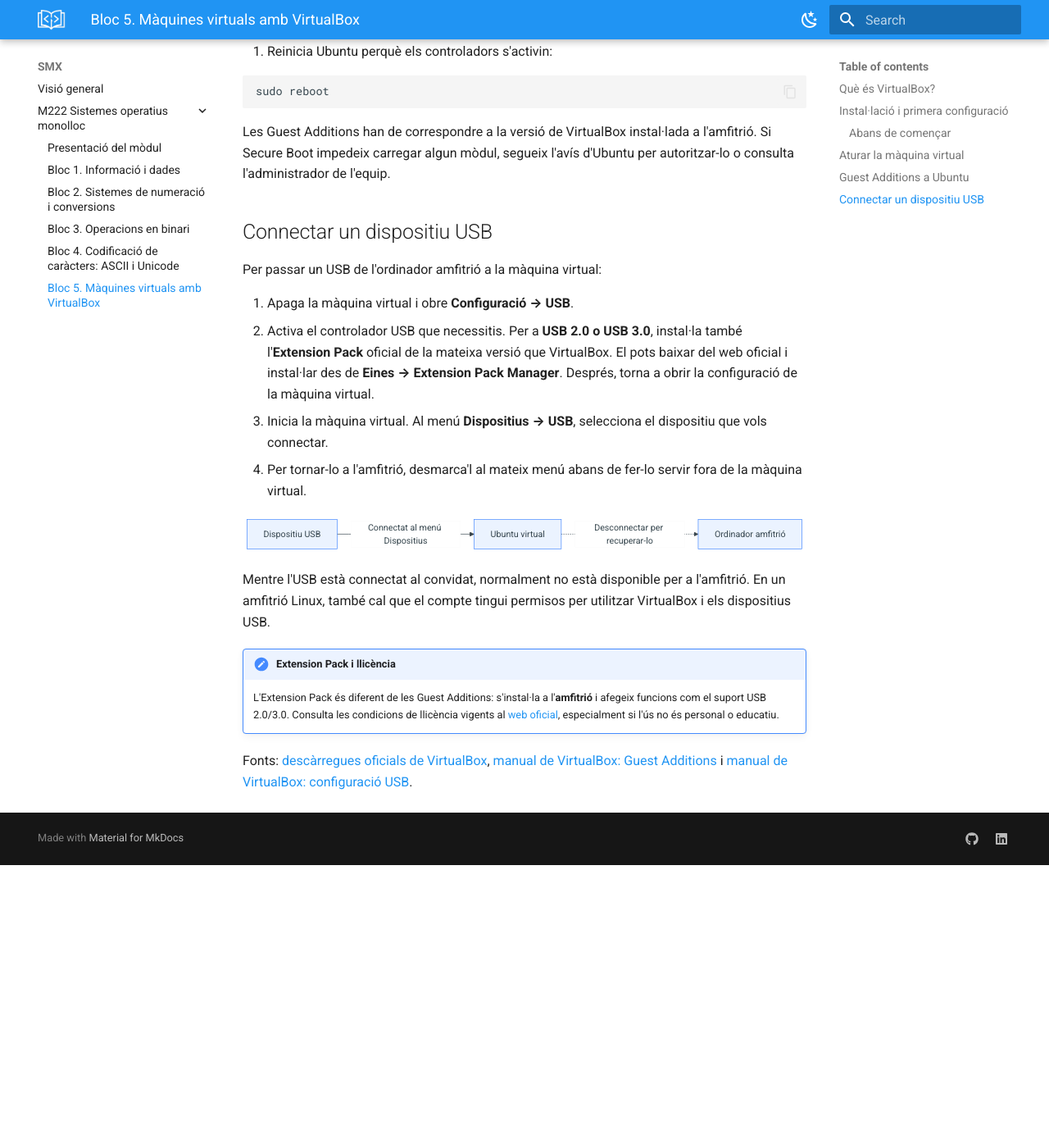
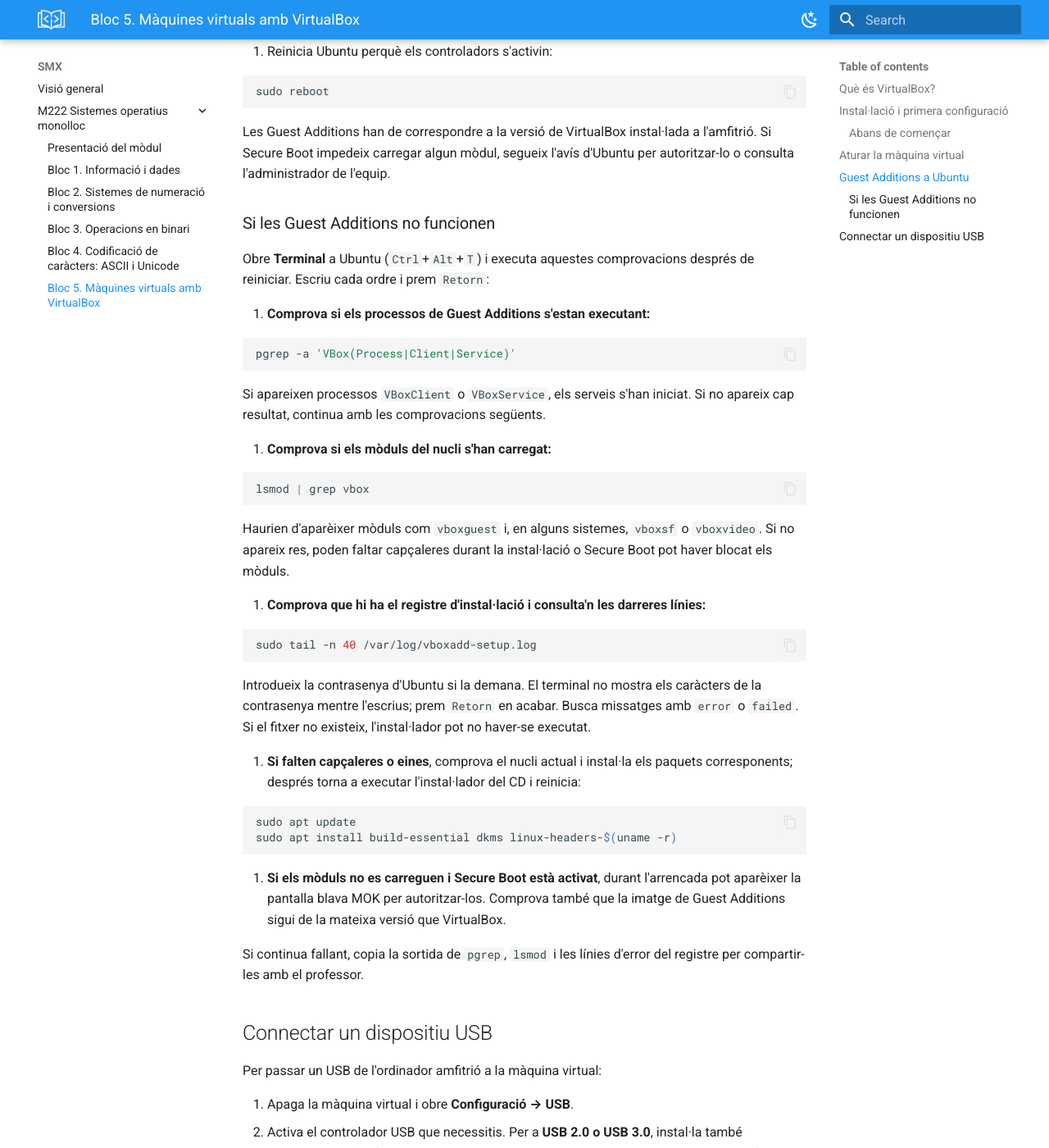
Before and after one commit to sllado1/Apunts, an MkDocs documentation site: the page built from docs/SMX/M222SO/5_VirtualBox.md, in a window 1280 px wide and 1400 px high, scrolled down 2816 px. Shown: the whole window at 82% size. Built offline with MkDocs 1.6.1 and Material for MkDocs 9.7.7, drawn with Linux system fonts in a browser that asks for light colours; before the commit the page ends 3871 px from its top, so only the background shows below that.

Commit message:
Add guestadditions solve problems

````diff
--- a/docs/SMX/M222SO/5_VirtualBox.md
+++ b/docs/SMX/M222SO/5_VirtualBox.md
@@ -78,6 +78,45 @@ Les **Guest Additions** s'instal·len dins del sistema convidat. Milloren la int
 
 Les Guest Additions han de correspondre a la versió de VirtualBox instal·lada a l'amfitrió. Si Secure Boot impedeix carregar algun mòdul, segueix l'avís d'Ubuntu per autoritzar-lo o consulta l'administrador de l'equip.
 
+### Si les Guest Additions no funcionen
+
+Obre **Terminal** a Ubuntu (`Ctrl`+`Alt`+`T`) i executa aquestes comprovacions després de reiniciar. Escriu cada ordre i prem `Retorn`:
+
+1. **Comprova si els processos de Guest Additions s'estan executant:**
+
+   ```bash
+   pgrep -a 'VBox(Process|Client|Service)'
+   ```
+
+   Si apareixen processos `VBoxClient` o `VBoxService`, els serveis s'han iniciat. Si no apareix cap resultat, continua amb les comprovacions següents.
+
+2. **Comprova si els mòduls del nucli s'han carregat:**
+
+   ```bash
+   lsmod | grep vbox
+   ```
+
+   Haurien d'aparèixer mòduls com `vboxguest` i, en alguns sistemes, `vboxsf` o `vboxvideo`. Si no apareix res, poden faltar capçaleres durant la instal·lació o Secure Boot pot haver blocat els mòduls.
+
+3. **Comprova que hi ha el registre d'instal·lació i consulta'n les darreres línies:**
+
+   ```bash
+   sudo tail -n 40 /var/log/vboxadd-setup.log
+   ```
+
+   Introdueix la contrasenya d'Ubuntu si la demana. El terminal no mostra els caràcters de la contrasenya mentre l'escrius; prem `Retorn` en acabar. Busca missatges amb `error` o `failed`. Si el fitxer no existeix, l'instal·lador pot no haver-se executat.
+
+4. **Si falten capçaleres o eines**, comprova el nucli actual i instal·la els paquets corresponents; després torna a executar l'instal·lador del CD i reinicia:
+
+   ```bash
+   sudo apt update
+   sudo apt install build-essential dkms linux-headers-$(uname -r)
+   ```
+
+5. **Si els mòduls no es carreguen i Secure Boot està activat**, durant l'arrencada pot aparèixer la pantalla blava MOK per autoritzar-los.  Comprova també que la imatge de Guest Additions sigui de la mateixa versió que VirtualBox.
+
+Si continua fallant, copia la sortida de `pgrep`, `lsmod` i les línies d'error del registre per compartir-les amb el professor.
+
 ## Connectar un dispositiu USB
 
 Per passar un USB de l'ordinador amfitrió a la màquina virtual:
--- a/mkdocs.yml
+++ b/mkdocs.yml
@@ -30,6 +30,7 @@ nav:
           - Bloc 5. Diagnostic i resolucio: DAW/M614Desplegament/5_Diagnostic_i_Resolucio.md
           - "Bloc 6. AWS: principis bàsics": DAW/M614Desplegament/6_AWS_Principis_Basics.md
           - "Bloc 7. Comencem amb AWS Academy": DAW/M614Desplegament/7_AWS_Academy.md
+          - "Bloc 8. DNS i dominis": DAW/M614Desplegament/8_DNS.md
       - M615 Disseny:
           - Presentacio del modul: DAW/M615Disseny/index.md
           - Bloc 1. Fonaments: DAW/M615Disseny/1_Fonaments.md
````
Also changed, not shown: docs/DAW/M614Desplegament/8_DNS.md (added, +90 -0 lines), docs/DAW/M614Desplegament/index.md (+1 -0 lines).
